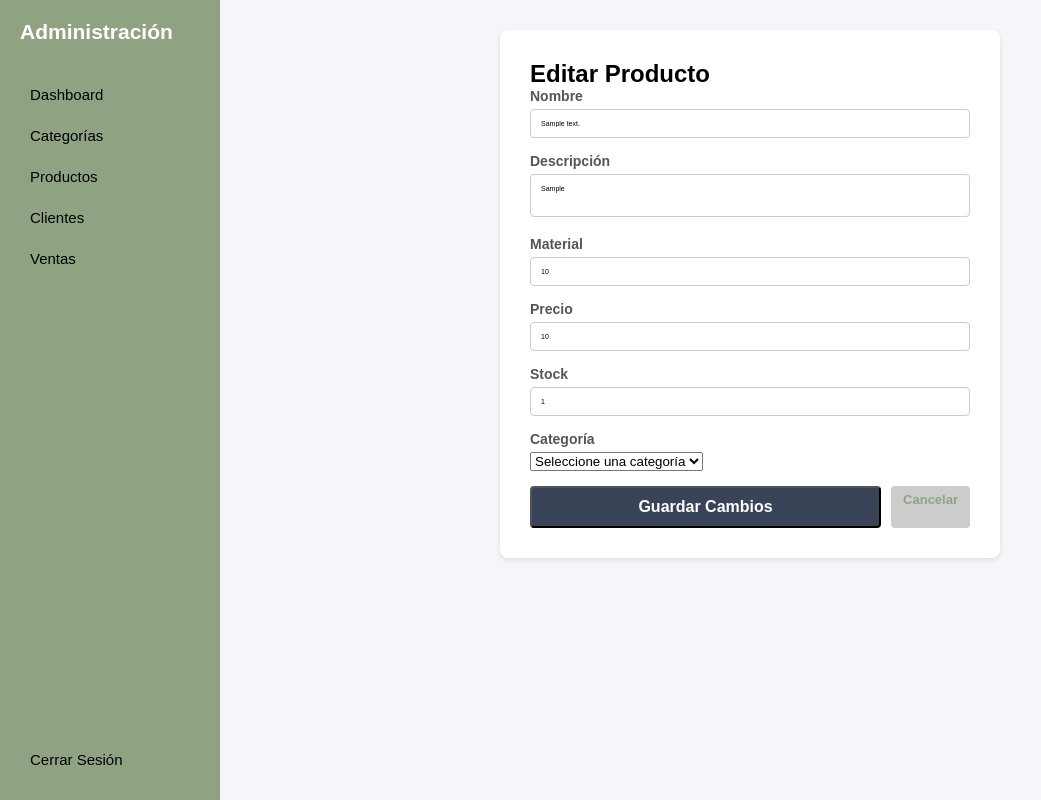
After one commit to AxelCarrill0/Sistema_Flask, a Flask app: page /productos/editar/1 in a window 1280 px wide. The commit adds this page. Shown: the whole page, without its empty margins (0-1041 px from the left). Run offline with Flask 3, Linux system fonts and the light colour scheme; the visitor is signed in with stand-in values (Sample User, id 1); tables that the repository leaves empty or names only in its code hold one stand-in row (values such as "Sample post").

Commit message:
avance categorias y productos

```diff
--- a/Notas.txt
+++ b/Notas.txt
@@ -1,3 +1,3 @@
 git add .
-git commit -m "Login corregido"
+git commit -m "avance categorias y productos"
 git push -u origin main
--- a/app.py
+++ b/app.py
@@ -1,6 +1,8 @@
 from flask import Flask, session, redirect, render_template
 from config.database import mysql, configurar_db
-from controllers.auth import auth_bp
+from controllers.auth_controller import auth_bp
+from controllers.categories_controller import categories_bp
+from controllers.products_controller import products_bp
 
 app = Flask(__name__)
 
@@ -9,6 +11,8 @@ configurar_db(app)
 app.secret_key = 'sistema_flask_secret_key_123'
 
 app.register_blueprint(auth_bp)
+app.register_blueprint(categories_bp)
+app.register_blueprint(products_bp)
 
 @app.route('/')
 def index():
--- /dev/null
+++ b/controllers/products_controller.py
@@ -0,0 +1,83 @@
+# controllers/products_controller.py
+from flask import Blueprint, render_template, request, redirect, session, flash
+from models.product import Producto
+from models.categorie import Categoria
+
+products_bp = Blueprint('productos', __name__)
+
+@products_bp.route('/productos')
+def index():
+    if 'usuario' not in session:
+        return redirect('/login')
+
+    obj_producto = Producto()
+    lista_productos = obj_producto.obtener_productos()
+
+    obj_categoria = Categoria()
+    categorias = obj_categoria.obtener_categorias()
+
+    return render_template('products/products.html',
+                          productos=lista_productos,
+                          categorias=categorias)
+
+@products_bp.route('/productos/crear', methods=['POST'])
+def crear():
+    if 'usuario' not in session:
+        return redirect('/login')
+
+    nombre = request.form['nombre']
+    descripcion = request.form['descripcion']
+    material = request.form['material']
+    precio = float(request.form['precio'])
+    stock = int(request.form['stock'])
+    id_categoria = int(request.form['id_categoria'])
+
+    obj_producto = Producto()
+    obj_producto.crear(nombre, descripcion, material, precio, stock, id_categoria)
+
+    flash('Producto agregado satisfactoriamente')
+    return redirect('/productos')
+
+@products_bp.route('/productos/editar/<int:id>')
+def editar(id):
+    if 'usuario' not in session:
+        return redirect('/login')
+
+    obj_producto = Producto()
+    datos_producto = obj_producto.obtener_por_id(id)
+
+    obj_categoria = Categoria()
+    categorias = obj_categoria.obtener_categorias()
+
+    return render_template('products/edit_products.html',
+                          producto=datos_producto,
+                          categorias=categorias)
+
+@products_bp.route('/productos/actualizar/<int:id>', methods=['POST'])
+def actualizar(id):
+    if 'usuario' not in session:
+        return redirect('/login')
+
+    nombre = request.form['nombre']
+    descripcion = request.form['descripcion']
+    material = request.form['material']
+    precio = float(request.form['precio'])
+    stock = int(request.form['stock'])
+    id_categoria = int(request.form['id_categoria'])
+
+    obj_producto = Producto()
+    obj_producto.actualizar(id, nombre, descripcion, material, precio, stock, id_categoria)
+
+    flash('Producto actualizado satisfactoriamente')
+    return redirect('/productos')
+
+@products_bp.route('/productos/eliminar/<int:id>')
+def eliminar(id):
+    if 'usuario' not in session:
+        return redirect('/login')
+
+    obj_producto = Producto()
+    obj_producto.eliminar(id)
+
+    flash('Producto eliminado satisfactoriamente')
+    return redirect('/productos')
--- /dev/null
+++ b/models/base_model.py
@@ -0,0 +1,38 @@
+from config.database import mysql
+from abc import ABC, abstractmethod
+
+class BaseModel(ABC):
+    def __init__(self, nombre_tabla, clave_primaria):
+        self.nombre_tabla = nombre_tabla
+        self.clave_primaria = clave_primaria
+
+    def obtener_todos(self):
+        cursor = mysql.connection.cursor()
+        sql = f"SELECT * FROM {self.nombre_tabla}"
+        cursor.execute(sql)
+        resultados = cursor.fetchall()
+        cursor.close()
+        return resultados
+
+    def obtener_por_id(self, id_valor):
+        cursor = mysql.connection.cursor()
+        sql = f"SELECT * FROM {self.nombre_tabla} WHERE {self.clave_primaria} = %s"
+        cursor.execute(sql, (id_valor,))
+        resultado = cursor.fetchone()
+        cursor.close()
+        return resultado
+
+    def eliminar(self, id_valor):
+        cursor = mysql.connection.cursor()
+        sql = f"DELETE FROM {self.nombre_tabla} WHERE {self.clave_primaria} = %s"
+        cursor.execute(sql, (id_valor,))
+        mysql.connection.commit()
+        cursor.close()
+
+    @abstractmethod
+    def crear(self, *args, **kwargs):
+        pass
+
+    @abstractmethod
+    def actualizar(self, *args, **kwargs):
+        pass
--- a/models/categorie.py
+++ b/models/categorie.py
@@ -0,0 +1,26 @@
+from models.base_model import BaseModel
+from config.database import mysql
+
+class Categoria(BaseModel):
+    def __init__(self):
+        super().__init__('categorias', 'id_categoria')
+
+    def obtener_categorias(self):
+        return self.obtener_todos()
+
+    def crear(self, nombre, descripcion):
+        cursor = mysql.connection.cursor()
+        sql = "INSERT INTO categorias (nombre, descripcion) VALUES (%s, %s)"
+        cursor.execute(sql, (nombre, descripcion))
+        mysql.connection.commit()
+        cursor.close()
+
+    def actualizar(self, id_categoria, nombre, descripcion):
+        cursor = mysql.connection.cursor()
+        sql = "UPDATE categorias SET nombre = %s, descripcion = %s WHERE id_categoria = %s"
+        cursor.execute(sql, (nombre, descripcion, id_categoria))
+        mysql.connection.commit()
+        cursor.close()
+
+    def eliminar(self, id_categoria):
+        super().eliminar(id_categoria)
--- a/static/css/layout.css
+++ b/static/css/layout.css
@@ -12,7 +12,7 @@
 
 .sidebar {
     width: 220px;
-    background-color: #3A4459;
+    background-color: #8FA382;
     padding: 20px;
     display: flex;
     flex-direction: column;
@@ -31,7 +31,7 @@ nav {
 nav a,
 .logout a {
     display: block;
-    color: #cbd5e1;
+    color: #000000;
     text-decoration: none;
     padding: 12px 10px;
     border-radius: 4px;
--- /dev/null
+++ b/static/css/products.css
@@ -0,0 +1,111 @@
+.crud-container {
+    display: flex;
+    gap: 30px;
+}
+
+.form-card {
+    flex: 1;
+    max-width: 350px;
+    background-color: white;
+    padding: 20px;
+    border-radius: 8px;
+    box-shadow: 0 2px 5px rgba(0,0,0,0.1);
+    height: fit-content;
+}
+
+.form-group {
+    margin-bottom: 15px;
+}
+
+.form-group label {
+    display: block;
+    margin-bottom: 5px;
+    font-weight: bold;
+    color: #555;
+    font-size: 14px;
+}
+
+.form-group input,
+.form-group textarea {
+    width: 100%;
+    padding: 10px;
+    border: 1px solid #ccc;
+    border-radius: 4px;
+    font-size: 7px;
+    outline: none;
+    resize: none;
+}
+
+
+.form-card button, .btn-save {
+    width: 100%;
+    padding: 10px;
+    background-color: #3A4459;
+    color: white;
+    border-radius: 4px;
+    font-size: 16px;
+    font-weight: bold;
+}
+
+
+/* css para la tabla */
+.table-card {
+    flex: 2;
+    background-color: white;
+    padding: 20px;
+    border-radius: 8px;
+}
+
+table {
+    width: 100%;
+    border-collapse: collapse;
+}
+
+th, td {
+    padding: 12px 10px;
+    text-align: left;
+    border-bottom: 1px solid #eee;
+}
+
+
+
+/* Botones de acción */
+.btn-edit, .btn-delete, .btn-cancel {
+    display: inline-block;
+    padding: 6px 12px;
+    color: white;
+    text-decoration: none;
+    border-radius: 4px;
+    font-size: 13px;
+    font-weight: bold;
+    text-align: center;
+}
+
+.btn-edit {
+    background-color: #8FA382;
+}
+
+.btn-delete {
+    background-color: #3A4459;
+}
+
+.btn-cancel {
+    background-color: #ccc;
+    color: #8FA382;
+}
+
+/* Pantalla de Edición */
+.edit-card {
+    max-width: 500px;
+    background: white;
+    padding: 30px;
+    border-radius: 8px;
+    box-shadow: 0 2px 5px rgba(0,0,0,0.1);
+    margin: 0 auto;
+}
+
+.button-group {
+    display: flex;
+    gap: 10px;
+    margin-top: 10px;
+}
--- a/templates/dashboard/dashboard.html
+++ b/templates/dashboard/dashboard.html
@@ -4,8 +4,4 @@
 
 {% block contenido %}
 <h1>¡Bienvenido al Dashboard, {{ session['usuario'] }}!</h1>
-<p style="margin-top: 15px; color: #555;">
-    Has iniciado sesión correctamente. Desde el menú de la izquierda puedes navegar por las diferentes secciones del
-    sistema.
-</p>
 {% endblock %}
--- a/templates/layout.html
+++ b/templates/layout.html
@@ -6,6 +6,7 @@
     <meta name="viewport" content="width=device-width, initial-scale=1.0">
     <title>{% block titulo %}{% endblock %}</title>
     <link rel="stylesheet" href="{{ url_for('static', filename='css/layout.css') }}">
+    {% block custom_css %}{% endblock %}
 </head>
 
 <body>
@@ -16,8 +17,8 @@
             </div>
             <nav>
                 <a href="/dashboard">Dashboard</a>
-                <a href="#">Categorías</a>
-                <a href="#">Productos</a>
+                <a href="/categorias">Categorías</a>
+                <a href="/productos">Productos</a>
                 <a href="#">Clientes</a>
                 <a href="#">Ventas</a>
             </nav>
--- /dev/null
+++ b/templates/products/edit_products.html
@@ -0,0 +1,50 @@
+{% extends 'layout.html' %}
+
+{% block custom_css %}
+<link rel="stylesheet" href="{{ url_for('static', filename='css/products.css') }}">
+{% endblock %}
+
+{% block titulo %}Editar Producto - Sistema Mueblería{% endblock %}
+
+{% block contenido %}
+<div class="edit-card">
+    <h2>Editar Producto</h2>
+    <form action="/productos/actualizar/{{ producto.0 }}" method="POST">
+        <div class="form-group">
+            <label for="nombre">Nombre</label>
+            <input type="text" id="nombre" name="nombre" value="{{ producto.1 }}" required>
+        </div>
+        <div class="form-group">
+            <label for="descripcion">Descripción</label>
+            <textarea id="descripcion" name="descripcion" rows="3">{{ producto.2 }}</textarea>
+        </div>
+        <div class="form-group">
+            <label for="material">Material</label>
+            <input type="text" id="material" name="material" value="{{ producto.3 }}" required>
+        </div>
+        <div class="form-group">
+            <label for="precio">Precio</label>
+            <input type="number" id="precio" name="precio" step="0.01" value="{{ producto.4 }}" required>
+        </div>
+        <div class="form-group">
+            <label for="stock">Stock</label>
+            <input type="number" id="stock" name="stock" value="{{ producto.5 }}" required>
+        </div>
+        <div class="form-group">
+            <label for="id_categoria">Categoría</label>
+            <select id="id_categoria" name="id_categoria" required>
+                <option value="">Seleccione una categoría</option>
+                {% for cat in categorias %}
+                <option value="{{ cat.0 }}" {% if cat.0 == producto.6 %}selected{% endif %}>
+                    {{ cat.1 }}
+                </option>
+                {% endfor %}
+            </select>
+        </div>
+        <div class="button-group">
+            <button type="submit" class="btn-save">Guardar Cambios</button>
+            <a href="/productos" class="btn-cancel">Cancelar</a>
+        </div>
+    </form>
+</div>
+{% endblock %}
```
Also changed, not shown: controllers/categories_controller.py (added, +66 -0 lines), models/product.py (+46 -0 lines), templates/products/categories.html (+56 -0 lines), templates/products/edit_categories.html (added, +27 -0 lines), templates/products/products.html (+91 -0 lines), controllers/auth_controller.py (renamed from controllers/auth.py), 1 other file.
